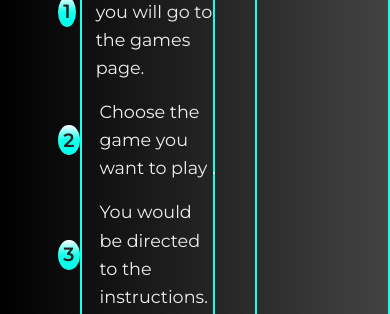
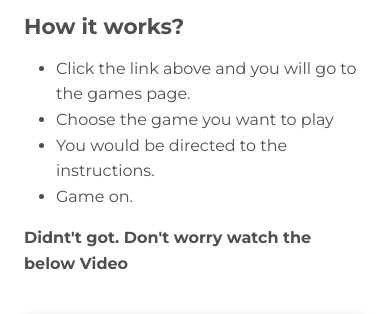
Before and after one commit to Innovation-Skyline-2020/GameInShape, a Django app: page / in a window 390 px wide; the page is wider, and only the part inside the window is pictured. Shown: the part 1579-1893 px from the top of that part. Run offline with Django 3.2, Linux system fonts and the light colour scheme; parts of the project's set-up code (start-up, migrations or seed data) failed here and were passed over; some libraries are stand-ins or nearby versions.

Commit message:
Redesigned Home Page and Changed background of Games Page

```diff
--- a/static/css/front_web_1.css
+++ b/static/css/front_web_1.css
@@ -3,7 +3,7 @@ body {
   font-weight: 400;
 }
 .navbar {
-  background-color: var(--white);
+  background-color: black;
   padding: 10px 40px;
 }
 .nav-link {
--- a/templates/front_web_1.html
+++ b/templates/front_web_1.html
@@ -22,113 +22,218 @@
   <!--Adding css file related to this web pages  -->
 </head>
 
-<body class="main__div">
-  <!--contains all content you want to show visitors-->
+<body>
+  <!--Main Navigation-->
   <header>
+    <style>
+      #intro {
+        background-image: url("https://i.ibb.co/fFVxfJY/Untitled-design-1.jpg");
+        height: 100vh;
+      }
 
-    <nav class="navbar sticky-top navbar-expand-lg navbar-light">
+      /* Height for devices larger than 576px */
+      @media (min-width: 992px) {
+        #intro {
+          margin-top: -58.59px;
+        }
+      }
+
+      .navbar .nav-link {
+        color: rgb(12, 12, 12) !important;
+      }
+    </style>
+
+    <!-- Navbar -->
+    <nav class="navbar navbar-expand-lg fixed-top scrolling-navbar navbar-dark d-none d-lg-block"
+      style="z-index: 2000;">
       <div class="container-fluid">
-        <div class="navbar__left">
-          <a class="navbar-brand" href="front_web_1.html">Innovation Skyline</a>
-        </div>
-        <div class="navbar__right">
-          <button class="navbar-toggler" type="button" data-bs-toggle="collapse" data-bs-target="#navbarNav"
-            aria-controls="navbarNav" aria-expanded="false" aria-label="Toggle navigation">
-            <span class="navbar-toggler-icon"></span>
+        <!-- Navbar brand -->
+        <a class="navbar-brand nav-link" target="_blank" href="#">
+          <strong>Innovation Skyline</strong>
+        </a>
+        <button class="navbar-toggler" type="button" data-mdb-toggle="collapse" data-mdb-target="#navbarExample01"
+          aria-controls="navbarExample01" aria-expanded="false" aria-label="Toggle navigation">
+          <i class="fas fa-bars"></i>
         </button>
-          <div class="collapse navbar-collapse" id="navbarNav">
-            <ul class="navbar-nav">
-              <li class="nav-item">
-                <a class="nav-link active" aria-current="page" href="front_web_1.html">Home</a>
+        <div class="collapse navbar-collapse" id="navbarExample01">
+          <ul class="navbar-nav me-auto mb-2 mb-lg-0">
+            <li class="nav-item active">
+              <a class="nav-link" aria-current="page" href="front_web_1.html">Home</a>
             </li>
             <li class="nav-item">
-                <a class="nav-link" href="game_page.html">Games</a>
+              <a class="nav-link" href="game_page.html" rel="nofollow" target="_blank">Games</a>
             </li>
             <li class="nav-item">
-                <a class="nav-link" href="about_us.html">About Us </a>
+              <a class="nav-link" href="about_us.html" target="_blank">About Us</a>
+            </li>
+          </ul>
+
+          <ul class="navbar-nav d-flex flex-row">
+            <!-- Icons -->
+            <li class="nav-item me-3 me-lg-0">
+              <a class="nav-link" href="#" rel="nofollow" target="_blank">
+                <i class="fab fa-youtube"></i>
+              </a>
+            </li>
+            <li class="nav-item me-3 me-lg-0">
+              <a class="nav-link" href="#" rel="nofollow" target="_blank">
+                <i class="fab fa-facebook-f"></i>
+              </a>
+            </li>
+            <li class="nav-item me-3 me-lg-0">
+              <a class="nav-link" href="#" rel="nofollow" target="_blank">
+                <i class="fab fa-twitter"></i>
+              </a>
+            </li>
+            <li class="nav-item me-3 me-lg-0">
+              <a class="nav-link" href="#" rel="nofollow" target="_blank">
+                <i class="fab fa-github"></i>
+              </a>
             </li>
           </ul>
         </div>
       </div>
-      </div>
     </nav>
-  </header>
-  <!-- TOp COntent -->
-  <section>
-    <div class="top__content">
-      <div class="top__left">
-        <h1 class="website__title__text">Supreme Physical Gamer</h1>
-      </div>
-      <div class="top__right">
-        <div class="tagline__div">
-          <p class="tagline__text">
-            Integrating online games with physical fitness.
-          </p>
-        </div>
-        <div class="top__img__div">
-          <img src="{%static 'Images/bubbles.jpg' %}" alt="bubbles" class="top__img" />
+    <!-- Navbar -->
+
+    <!-- Background image -->
+    <div id="intro" class="bg-image shadow-2-light">
+      <div class="mask" style="background-color: rgba(0, 0, 0, 0.8);">
+        <div class="container d-flex align-items-center justify-content-center text-center h-100">
+          <div class="text-white">
+            <h1 class="mb-3">Supreme Physical Gamer</h1>
+            <h5 class="mb-4">Integrating online games with physical fitness.</h5>
+            <a class="btn btn-outline-light btn-lg m-2" href="game_page.html" role="button" rel="nofollow"
+              target="_blank">Play</a>
+            <a class="btn btn-outline-light btn-lg m-2" href="#content" role="button">Explore</a>
           </div>
         </div>
       </div>
+    </div>
+    <!-- Background image -->
+  </header>
+  <!--Main Navigation-->
 
-    <!-- Middle Content  -->
-    <div class="middle__content">
-      <h2 class="middle__motivation__text">Motivation</h2>
-      <div class="question__answer__div">
-        <div class="question__div">
-          <p class="question__p">
-            “We can’t compromise on Health by playing Online Games. <br />We
-            can’t compromise our enjoyment as well.<br />
-            Is there a way to integrate both of them ?”
+  <!--Main layout-->
+  <main class="mt-5">
+    <div class="container" id="content">
+      <!--Section: Content-->
+      <section>
+        <div class="row">
+          <div class="col-md-6 gx-5 mb-4">
+            <div class="bg-image hover-overlay ripple shadow-2-strong" data-mdb-ripple-color="light">
+              <img src="https://i.ibb.co/fFVxfJY/Untitled-design-1.jpg" class="img-fluid" />
+              <a href="#!">
+                <div class="mask" style="background-color: rgba(251, 251, 251, 0.15);"></div>
+              </a>
+            </div>
+          </div>
+
+          <div class="col-md-6 gx-5 mb-4">
+            <h4><strong>Motivation</strong></h4>
+            <p class="text-muted">
+              <i> “We can’t compromise on Health by playing Online Games. <br />We
+                can’t compromise our enjoyment as well."</i><br /><br>
             </p>
-        </div>
-        <div class="answer__div">
-          <strong>Yes</strong>
-          <p class="answer__p">
+            <p><strong>Is there a way to integrate both of them ?”</strong></p>
+            <p class="text-muted">
+              Yes<br>
               This site is the way to fulfill your dream of getting that well
               toned body while still having fun.
             </p>
           </div>
         </div>
+        <hr>
+        <div class="row">
+          <div class="col-md-6 gx-5 mb-4">
+            <h4><strong>How it works?</strong></h4>
+            <p class="text-muted">
+            <ul>
+              <li>Click the link above and you will go to the games page.</li>
+              <li>Choose the game you want to play</li>
+              <li>You would be directed to the instructions.</li>
+              <li>Game on.</li>
+            </ul>
+            </p>
+            <p><strong>Didnt't got. Don't worry watch the below Video</strong></p>
           </div>
-
-    <!-- Bottom COntent  -->
-    <div class="bottom__content">
-      <div class="bottom__left__div">
-        <p class="how__it__works">How it works</p>
-        <div class="instruction__list">
-          <div class="instruction__item">
-            <p class="number">1</p>
-            <p class="instruction__text">
-              Click the link above and you will go to the games page.
-            </p>
-          </div>
-
-          <div class="instruction__item">
-            <p class="number">2</p>
-            <p class="instruction__text">Choose the game you want to play .</p>
-          </div>
-          <div class="instruction__item">
-            <p class="number">3</p>
-            <p class="instruction__text">
-              You would be directed to the instructions.
-            </p>
-          </div>
-          <div class="instruction__item">
-            <p class="number">4</p>
-            <p class="instruction__text">Game on.</p>
+          <div class="col-md-6 gx-5 mb-4">
+            <div class="bg-image hover-overlay ripple shadow-2-strong" data-mdb-ripple-color="light">
+              <img src="https://i.ibb.co/cvR8xJB/How-it-works.jpg" class="img-fluid" />
+              <a href="#!">
+                <div class="mask" style="background-color: rgba(251, 251, 251, 0.15);"></div>
+              </a>
             </div>
           </div>
         </div>
+      </section>
+      <!--Section: Content-->
 
-      <div class="bottom__right__div">
-        <h2 class="demo__video__text">Demo video</h2>
+      <hr class="my-5" />
 
-        <iframe src="https://drive.google.com/file/d/1x0y8L1mmdT3CuxD-SQ1e5GF9wgQqkqcI/preview" class="video__frame"
-          allow="accelerometer; autoplay; encrypted-media; gyroscope; picture-in-picture" allowfullscreen></iframe>
+      <section class="text-center indigo darken-1 text-white" id="resources">
+
+        <div class="container">
+          <div class="wow fadeIn">
+            <h2 class="h3 text-dark">Watch Demo Video</h2>
+            <div class="row wow zoomIn">
+              <div class="col-lg-1 col-md-0 mb-r">
+
+              </div>
+              <div class="col-lg-10 col-md-12 mb-r">
+                <div class="card card-image">
+                  <div
+                    class="text-white text-center resources-card d-flex align-items-center rgba-indigo-strong py-3 px-3 rounded">
+                    <div class="card-body">
+                      <div class="h5"></div>
+                      <div class="embed-responsive embed-responsive-16by9">
+                        <iframe width="560" height="315" src="https://www.youtube.com/embed/X8UtYZIxFZ0"
+                          title="YouTube video player" frameborder="0"
+                          allow="accelerometer; autoplay; clipboard-write; encrypted-media; gyroscope; picture-in-picture"
+                          allowfullscreen></iframe>
+                      </div>
+                    </div>
+                  </div>
+                </div>
+              </div>
+              <div class="col-lg-1 col-md-0 mb-r"></div>
             </div>
           </div>
       </section>
+
+      <hr class="my-5" />
+    </div>
+  </main>
+  <!--Main layout-->
+
+  <!--Footer-->
+  <footer class="bg-light text-lg-start">
+    <hr class="m-0" />
+
+    <div class="text-center py-4 align-items-center">
+      <p>Follow Innovation Skyline on social media</p>
+      <a href="#" class="btn btn-primary m-1" role="button" rel="nofollow" target="_blank">
+        <i class="fab fa-youtube"></i>
+      </a>
+      <a href="#" class="btn btn-primary m-1" role="button" rel="nofollow" target="_blank">
+        <i class="fab fa-facebook-f"></i>
+      </a>
+      <a href="#" class="btn btn-primary m-1" role="button" rel="nofollow" target="_blank">
+        <i class="fab fa-twitter"></i>
+      </a>
+      <a href="#" class="btn btn-primary m-1" role="button" rel="nofollow" target="_blank">
+        <i class="fab fa-github"></i>
+      </a>
+    </div>
+
+    <!-- Copyright -->
+    <div class="text-center p-3" style="background-color: rgba(0, 0, 0, 0.2);">
+      © 2020 Copyright:
+      <a class="text-dark" href="./front_web_1.html">Innovation Skyline</a>
+    </div>
+    <!-- Copyright -->
+  </footer>
+  <!--Footer-->
 </body>
 <script src="https://cdn.jsdelivr.net/npm/bootstrap@5.0.0-beta1/dist/js/bootstrap.bundle.min.js"
   integrity="sha384-ygbV9kiqUc6oa4msXn9868pTtWMgiQaeYH7/t7LECLbyPA2x65Kgf80OJFdroafW" crossorigin="anonymous"></script>
--- a/templates/game_mortal.html
+++ b/templates/game_mortal.html
@@ -47,6 +47,7 @@
 			</div>
 		</div>
 	</nav>
+	<canvas id=c></canvas>
 	<main class="centres">
 		<div>
 			<a class="btn" href="#" target="_self"> Normal Mode</a>
@@ -93,5 +94,6 @@
 <script src="https://cdn.jsdelivr.net/npm/bootstrap@5.0.0-beta1/dist/js/bootstrap.bundle.min.js"
 	integrity="sha384-ygbV9kiqUc6oa4msXn9868pTtWMgiQaeYH7/t7LECLbyPA2x65Kgf80OJFdroafW"
 	crossorigin="anonymous"></script>
+<script src="{% static '/javascript/app.js' %}" type="text/javascript"></script>
 
 </html>
--- a/templates/game_page.html
+++ b/templates/game_page.html
@@ -48,6 +48,7 @@
 			</div>
 		</div>
 	</nav>
+	<canvas id=c></canvas>
 	<main class="container">
 		<div class="card">
 			<img class="image-resize" src="static/Images/image_3.jpg" alt="put correct images" />
@@ -70,5 +71,6 @@
 <script src="https://cdn.jsdelivr.net/npm/bootstrap@5.0.0-beta1/dist/js/bootstrap.bundle.min.js"
 	integrity="sha384-ygbV9kiqUc6oa4msXn9868pTtWMgiQaeYH7/t7LECLbyPA2x65Kgf80OJFdroafW"
 	crossorigin="anonymous"></script>
+<script src="{% static '/javascript/app.js' %}" type="text/javascript"></script>
 
 </html>
```
Also changed, not shown: static/css/game_page.css (+14 -3 lines), static/css/slidding_web_car.css (+15 -4 lines), static/css/slidding_web_mortal.css (+15 -4 lines), templates/game_car.html (+6 -1 lines), static/Images/Untitled design.png (added). Lines whose indentation alone changed are shown as unchanged.
